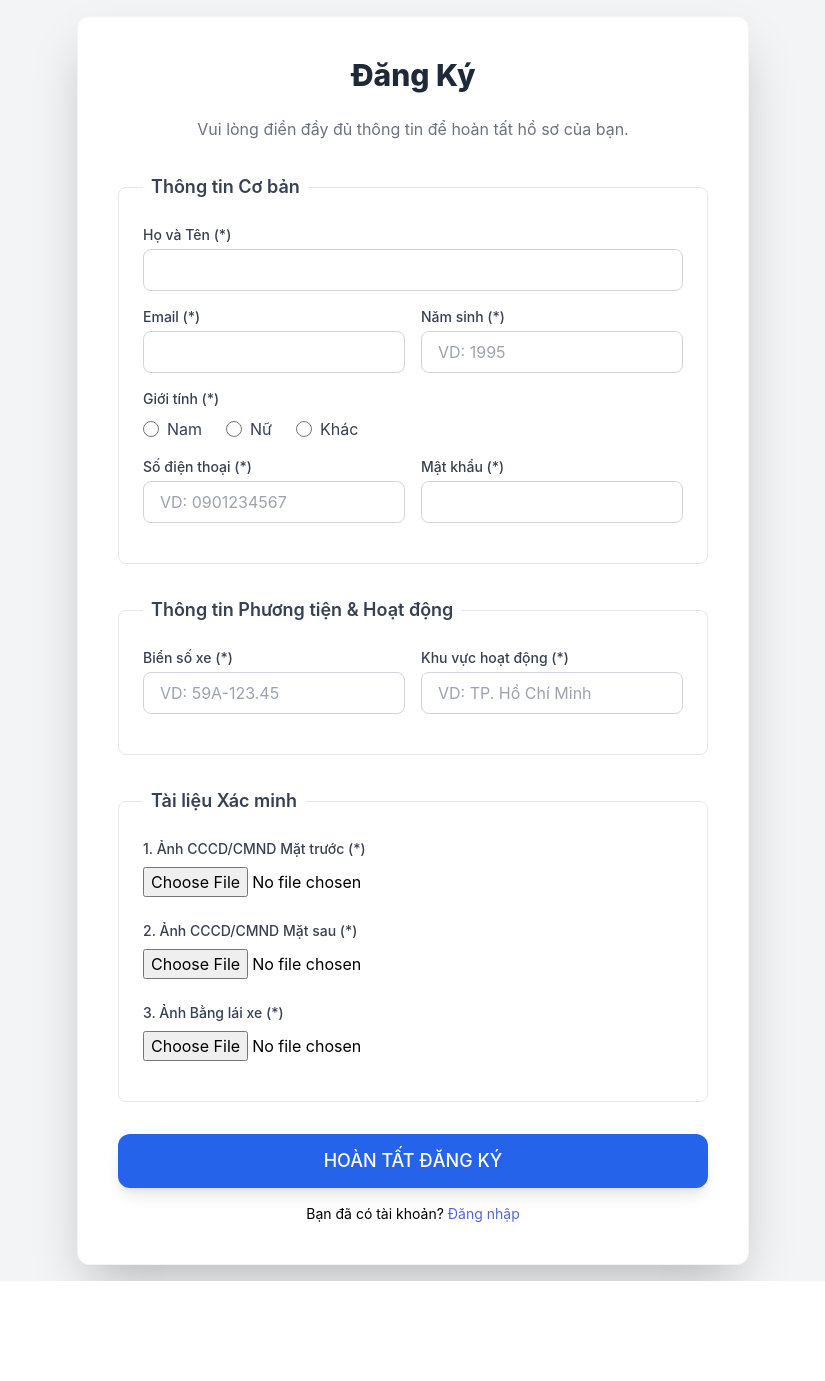
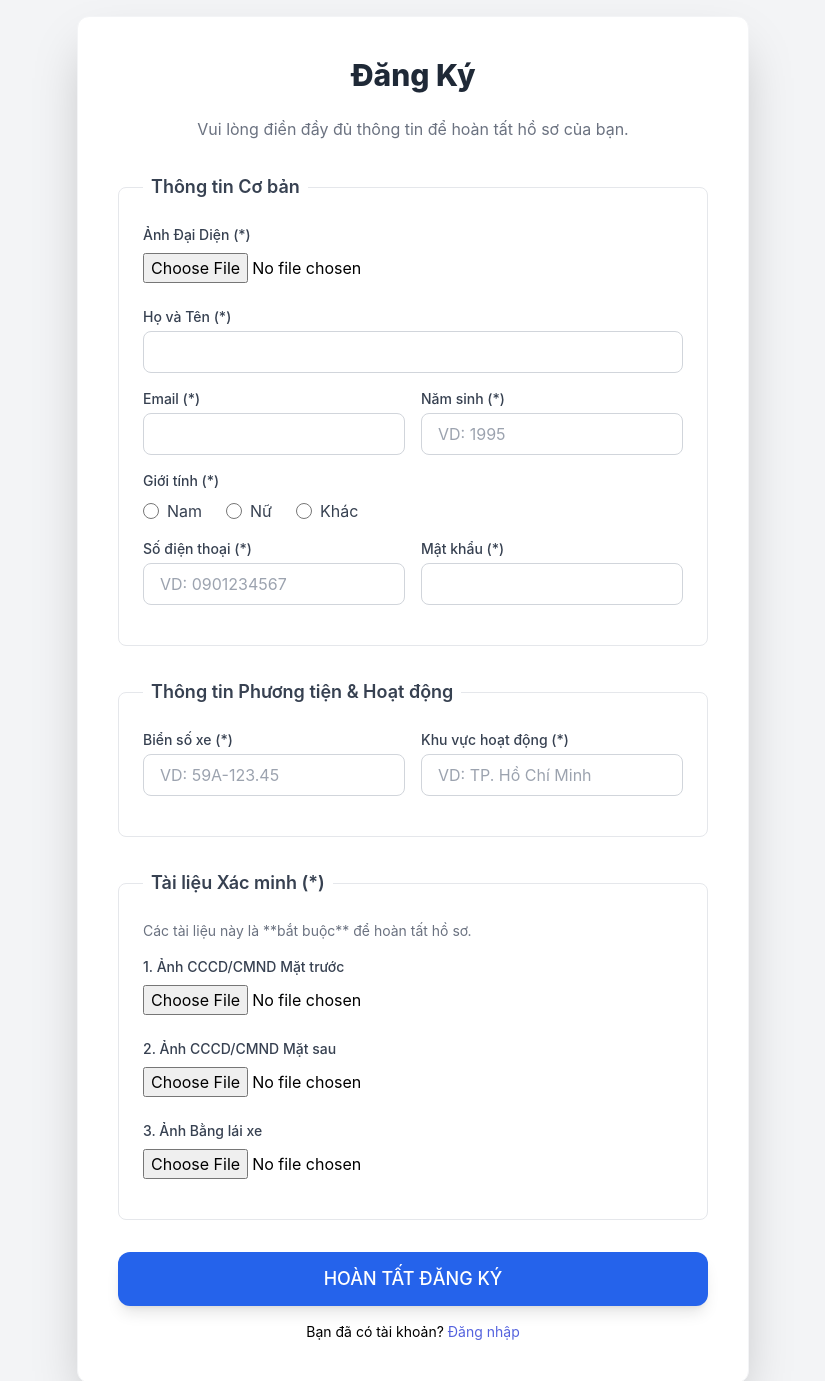
Before and after one commit to NhanKieuIgna/sm, a PHP site: page /dangky_deli.php in a window 1280 px wide. Shown: the top 1381 px of the page, without its empty margins (227-1052 px from the left). Before the commit the page ends 1281 px from the top, so only its background shows below. Run offline with PHP 8.4, Linux system fonts and the light colour scheme; some libraries are stand-ins or nearby versions.

Commit message:
them uploads ảnh đại diện

```diff
--- a/dangky_deli.php
+++ b/dangky_deli.php
@@ -5,82 +5,61 @@ $username = "root";
 $password = "";
 $dbname = "secondhand_market";
 
-$tableName = "hosonguoigiaohang"; // Bảng con
-$parentTableName = "nguoidung";    // Bảng cha
+$tableName = "hosonguoigiaohang";
+$parentTableName = "nguoidung";
 
 $message = "";
 $message_type = "";
-
 $conn = new mysqli($servername, $username, $password, $dbname);
-
-// Kiểm tra kết nối
 if ($conn->connect_error) {
      die("Connection failed: " . $conn->connect_error);
 }
+function handleFileUpload($fileInputName, $target_dir, $conn) {
+    if (!isset($_FILES[$fileInputName]) || $_FILES[$fileInputName]['error'] != UPLOAD_ERR_OK) {
+        return null;
+    }
 
-// Hàm xử lý upload file (KHÔNG THAY ĐỔI)
-function handleFileUpload($fileInputName, $target_dir, $conn) {
-    // ... (logic xử lý upload file)
     $file_name = basename($_FILES[$fileInputName]["name"]);
-
     $file_extension = pathinfo($file_name, PATHINFO_EXTENSION);
-$new_file_name = uniqid() . "." . $file_extension; $target_file = $target_dir . $new_file_name;
-
+    $new_file_name = uniqid() . "." . $file_extension;
+    $target_file = $target_dir . $new_file_name;
     if (move_uploaded_file($_FILES[$fileInputName]["tmp_name"], $target_file)) {
         return $conn->real_escape_string($new_file_name);
     } else {
         return null;
     }
 }
-
-// Xử lý khi Form được submit
 if ($_SERVER["REQUEST_METHOD"] == "POST") {
- $hoten = $conn->real_escape_string($_POST['hoten_deli']); // Ánh xạ sang cột HoTen
- $email = $conn->real_escape_string($_POST['email_deli']); // Ánh xạ sang cột Email
- $sodt = $conn->real_escape_string($_POST['sodt']); // Ánh xạ sang cột SoDienThoai
+    $hoten = $conn->real_escape_string($_POST['hoten_deli']);
+    $email = $conn->real_escape_string($_POST['email_deli']);
+    $sodt = $conn->real_escape_string($_POST['sodt']);
     $matkhau = $conn->real_escape_string($_POST['matkhau']);
     $namsinh = (int)$_POST['namsinh'];
     $gioitinh = $conn->real_escape_string($_POST['gioitinh']);
     $biensoxe = $conn->real_escape_string($_POST['biensoxe']);
     $khuvuchoatdong = $conn->real_escape_string($_POST['khuvuchoatdong']);
-
-
     $hashed_password = password_hash($matkhau, PASSWORD_DEFAULT);
-
     $target_dir = "uploads/";
-
     if (!is_dir($target_dir)) {
         mkdir($target_dir, 0777, true);
     }
-
+    $anh_daidien = handleFileUpload('anh_daidien', $target_dir, $conn);
     $anh_cccd_truoc = handleFileUpload('anh_cccd_truoc', $target_dir, $conn);
     $anh_cccd_sau = handleFileUpload('anh_cccd_sau', $target_dir, $conn);
     $anh_banglaixe = handleFileUpload('anh_banglaixe', $target_dir, $conn);
-
- if (!$anh_cccd_truoc || !$anh_cccd_sau || !$anh_banglaixe) {
- $message = "Lỗi upload file. Vui lòng thử lại.";
+    if ($anh_daidien === null || $anh_cccd_truoc === null || $anh_cccd_sau === null || $anh_banglaixe === null) {
+        $message = "Lỗi upload file hoặc thiếu một trong các file bắt buộc. Vui lòng kiểm tra lại.";
         $message_type = "error";
     } else {
-
-        // ----------------------------------------------------------
-        // BƯỚC 1: CHÈN THÔNG TIN CƠ BẢN VÀO BẢNG CHA (nguoidung)
-        // ----------------------------------------------------------
-        $vaiTro = 'NguoiGiaoHang'; // Thiết lập vai trò cố định
-
+        $vaiTro = 'NguoiGiaoHang';
         $sql_parent = "INSERT INTO $parentTableName (
-                            HoTen, Email, SoDienThoai, MatKhau_Hash, VaiTro
+                            HoTen, Email, SoDienThoai, MatKhau_Hash, VaiTro, AnhDaiDien
                         ) VALUES (
-                            '$hoten', '$email', '$sodt', '$hashed_password', '$vaiTro'
+                            '$hoten', '$email', '$sodt', '$hashed_password', '$vaiTro', '$anh_daidien'
                         )";
 
         if ($conn->query($sql_parent) === TRUE) {
-
-            // BƯỚC 2: LẤY ID TỰ ĐỘNG TĂNG VỪA ĐƯỢC TẠO
             $ID_NguoiDung_moi = $conn->insert_id;
-
-            // ----------------------------------------------------------
-            // BƯỚC 3: CHÈN THÔNG TIN CHI TIẾT VÀO BẢNG CON (hosonguoigiaohang)
-            // ----------------------------------------------------------
             $sql_child = "INSERT INTO $tableName (
                             ID_NguoiDung, GioiTinh, NamSinh, BienSoXe, KhuVucHoatDong,
                             Anh_CCCD_Truoc, Anh_CCCD_Sau, Anh_BangLaiXe
@@ -93,13 +72,12 @@ $message_type = "error";
                 $message = "Đăng ký thành công! Hồ sơ của bạn đang chờ xét duyệt.";
                 $message_type = "success";
             } else {
-                // Xóa bản ghi đã tạo trong bảng cha nếu chèn bảng con thất bại
+
                 $conn->query("DELETE FROM $parentTableName WHERE ID_NguoiDung = $ID_NguoiDung_moi");
                 $message = "Lỗi chèn hồ sơ giao hàng (Bảng con): " . $conn->error;
                 $message_type = "error";
             }
         } else {
-            // Lỗi khi chèn vào bảng nguoidung (thường do trùng Email hoặc SoDienThoai)
             $message = "Lỗi đăng ký người dùng (Bảng cha). Có thể Email hoặc Số điện thoại đã tồn tại: " . $conn->error;
             $message_type = "error";
         }
@@ -107,7 +85,6 @@ $message_type = "error";
 }
 $conn->close();
 ?>
-
 <!DOCTYPE html>
 <html lang="vi">
 <head>
@@ -135,6 +112,7 @@ $conn->close();
             text-decoration: underline;
         }
         .file-input-style {
+
             @apply w-full text-sm text-gray-500
                    file:mr-4 file:py-2 file:px-4
                    file:border-0 file:rounded-lg file:text-sm file:font-semibold
@@ -145,7 +123,7 @@ $conn->close();
 <body class="flex items-center justify-center min-h-screen p-4">
 
     <div class="w-full max-w-2xl bg-white shadow-2xl rounded-xl p-8 md:p-10 border border-gray-100">
-        <h1 class="text-3xl font-extrabold text-center text-gray-800 mb-6">Đăng Ký </h1>
+        <h1 class="text-3xl font-extrabold text-center text-gray-800 mb-6">Đăng Ký</h1>
         <p class="text-center text-gray-500 mb-8">Vui lòng điền đầy đủ thông tin để hoàn tất hồ sơ của bạn.</p>
 
         <?php if ($message): ?>
@@ -161,6 +139,10 @@ $conn->close();
             <fieldset class="mb-8 border border-gray-200 rounded-lg p-6">
                 <legend class="text-lg font-semibold text-gray-700 px-2">Thông tin Cơ bản</legend>
 
+                <div class="mb-6">
+                    <label for="anh_daidien" class="block text-sm font-medium text-gray-700 mb-2">Ảnh Đại Diện (*)</label>
+                    <input type="file" id="anh_daidien" name="anh_daidien" accept="image/*" required class="file-input-style">
+                </div>
                 <div class="mb-4">
                     <label for="hoten_deli" class="block text-sm font-medium text-gray-700 mb-1">Họ và Tên (*)</label>
                     <input type="text" id="hoten_deli" name="hoten_deli" required
@@ -233,20 +215,21 @@ $conn->close();
             </fieldset>
 
             <fieldset class="mb-8 border border-gray-200 rounded-lg p-6">
-                <legend class="text-lg font-semibold text-gray-700 px-2">Tài liệu Xác minh</legend>
+                <legend class="text-lg font-semibold text-gray-700 px-2">Tài liệu Xác minh (*)</legend>
+                <p class="text-sm text-gray-500 mb-4">Các tài liệu này là **bắt buộc** để hoàn tất hồ sơ.</p>
 
                 <div class="mb-6">
-                    <label for="anh_cccd_truoc" class="block text-sm font-medium text-gray-700 mb-2">1. Ảnh CCCD/CMND Mặt trước (*)</label>
+                    <label for="anh_cccd_truoc" class="block text-sm font-medium text-gray-700 mb-2">1. Ảnh CCCD/CMND Mặt trước</label>
                     <input type="file" id="anh_cccd_truoc" name="anh_cccd_truoc" accept="image/*" required class="file-input-style">
                 </div>
 
                 <div class="mb-6">
-                    <label for="anh_cccd_sau" class="block text-sm font-medium text-gray-700 mb-2">2. Ảnh CCCD/CMND Mặt sau (*)</label>
+                    <label for="anh_cccd_sau" class="block text-sm font-medium text-gray-700 mb-2">2. Ảnh CCCD/CMND Mặt sau</label>
                     <input type="file" id="anh_cccd_sau" name="anh_cccd_sau" accept="image/*" required class="file-input-style">
                 </div>
 
                 <div class="mb-4">
-                    <label for="anh_banglaixe" class="block text-sm font-medium text-gray-700 mb-2">3. Ảnh Bằng lái xe (*)</label>
+                    <label for="anh_banglaixe" class="block text-sm font-medium text-gray-700 mb-2">3. Ảnh Bằng lái xe</label>
                     <input type="file" id="anh_banglaixe" name="anh_banglaixe" accept="image/*" required class="file-input-style">
                 </div>
             </fieldset>
```
Lines whose indentation alone changed are shown as unchanged.
